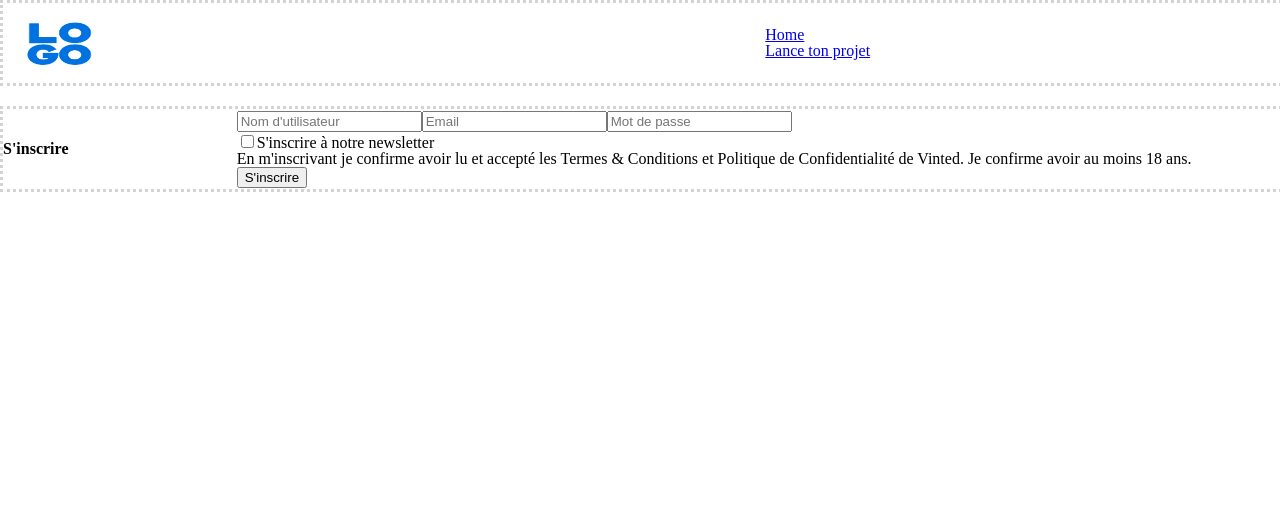
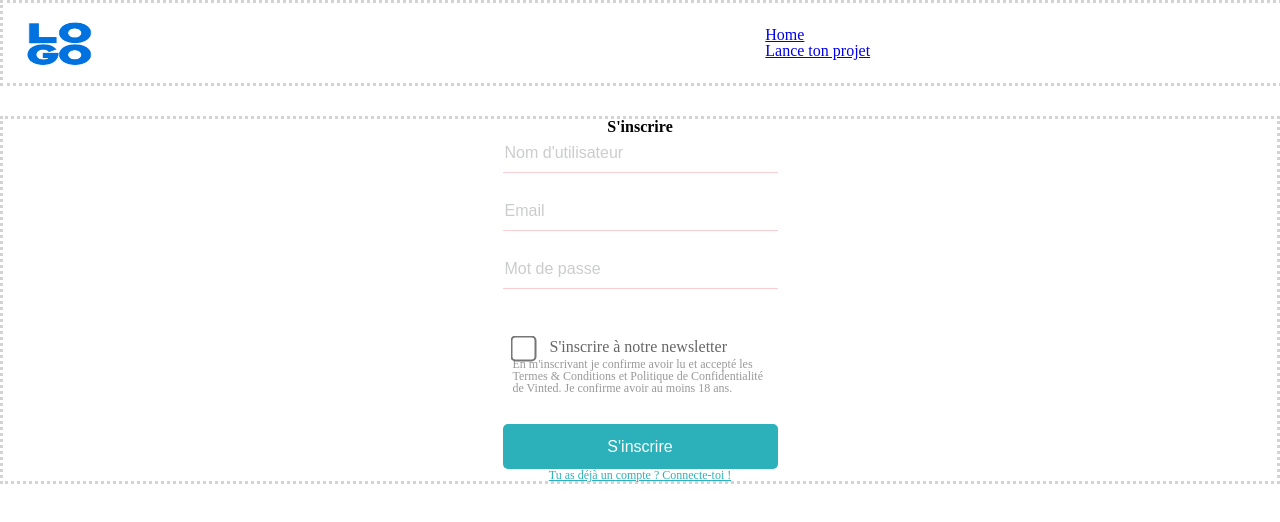
Before and after one commit to GeremyColley/TEMPLATE-SW-FRONTEND-JS, a React (Vite) app: page /signup in a window 1280 px wide. Shown: the top 522 px of the page. Built offline with nearby package versions, Linux system fonts and the light colour scheme; no server answers.

Commit message:
Update css and jsx

```diff
--- a/src/assets/css/Login.css
+++ b/src/assets/css/Login.css
@@ -1,3 +1,4 @@
+/*
 .login-container{
     display: flex;
     align-items:  center;
@@ -8,3 +9,76 @@
     padding: 10px 0;
     border: dotted 3px #D3D3D3;
 }
+
+*/
+
+
+.login-container {
+    display: flex;
+    flex-direction: column;
+    justify-content: center;
+    text-align: center;
+    margin-top: 30px;
+    border: dotted 3px #D3D3D3;
+  }
+  .login-form {
+    display: flex;
+    width: 275px;
+    margin: auto;
+    flex-direction: column;
+  }
+  .login-form > input {
+    border: none;
+    border-bottom: 1px solid #fcced3;
+    height: 35px;
+    margin-bottom: 20px;
+  }
+
+  .login-form input::placeholder {
+    color: #cbcccd;
+    font-size: 16px;
+  }
+
+  .login-form input[type="checkbox"] {
+    transform: scale(2);
+    margin-right: 20px;
+  }
+
+  .checkbox-container {
+    margin-top: 20px;
+    padding: 10px;
+  }
+  .checkbox-container > div {
+    display: flex;
+  }
+  .checkbox-container > p {
+    text-align: left;
+    color: #999999;
+    font-size: 12px;
+  }
+
+  .checkbox-container span {
+    color: #666666;
+  }
+
+  .login-form button {
+    background-color: #2cb1ba;
+    height: 45px;
+    width: 100%;
+    border: none;
+    outline: none;
+    border-radius: 5px;
+    color: white;
+    font-size: 16px;
+    margin-top: 20px;
+  }
+
+  .login-container a {
+    color: #2cb1ba;
+    font-size: 12px;
+  }
+
+  .login-error-message {
+    color: red;
+    font-size: 9px;
+  }
--- a/src/assets/css/Signup.css
+++ b/src/assets/css/Signup.css
@@ -1,3 +1,4 @@
+/*
 .signup-container{
     display: flex;
     align-items:  center;
@@ -8,3 +9,76 @@
     padding: 10px 0;
     border: dotted 3px #D3D3D3;
 }
+*/
+
+/* LOGIN ********************** */
+
+.signup-container {
+    display: flex;
+    flex-direction: column;
+    justify-content: center;
+    text-align: center;
+    margin-top: 30px;
+    border: dotted 3px #D3D3D3;
+  }
+  .signup-form {
+    display: flex;
+    width: 275px;
+    margin: auto;
+    flex-direction: column;
+  }
+  .signup-form > input {
+    border: none;
+    border-bottom: 1px solid #fcced3;
+    height: 35px;
+    margin-bottom: 20px;
+  }
+
+  .signup-form input::placeholder {
+    color: #cbcccd;
+    font-size: 16px;
+  }
+
+  .signup-form input[type="checkbox"] {
+    transform: scale(2);
+    margin-right: 20px;
+  }
+
+  .checkbox-container {
+    margin-top: 20px;
+    padding: 10px;
+  }
+  .checkbox-container > div {
+    display: flex;
+  }
+  .checkbox-container > p {
+    text-align: left;
+    color: #999999;
+    font-size: 12px;
+  }
+
+  .checkbox-container span {
+    color: #666666;
+  }
+
+  .signup-form button {
+    background-color: #2cb1ba;
+    height: 45px;
+    width: 100%;
+    border: none;
+    outline: none;
+    border-radius: 5px;
+    color: white;
+    font-size: 16px;
+    margin-top: 20px;
+  }
+
+  .signup-container a {
+    color: #2cb1ba;
+    font-size: 12px;
+  }
+
+  .signup-login-error-message {
+    color: red;
+    font-size: 9px;
+  }
```
